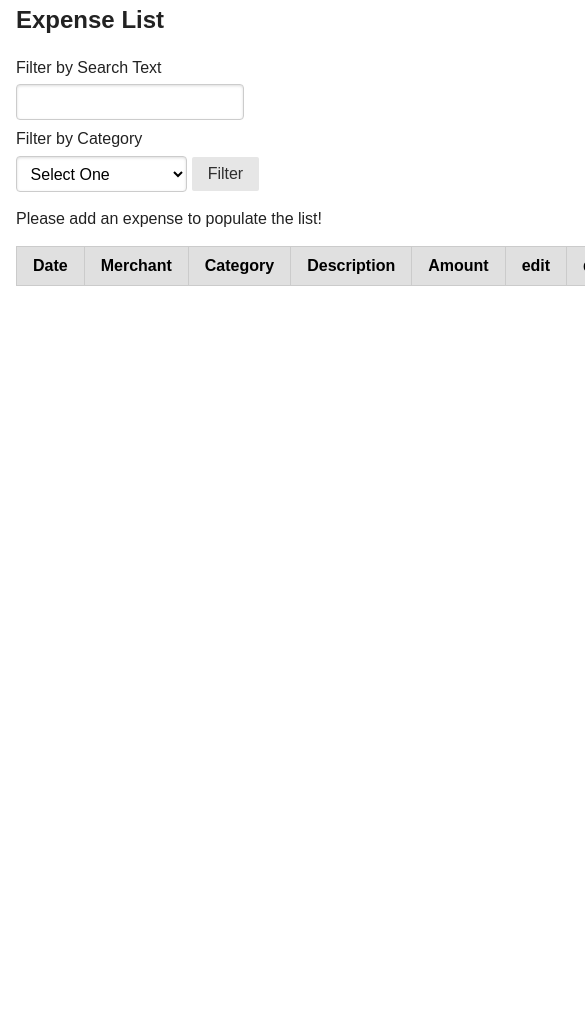
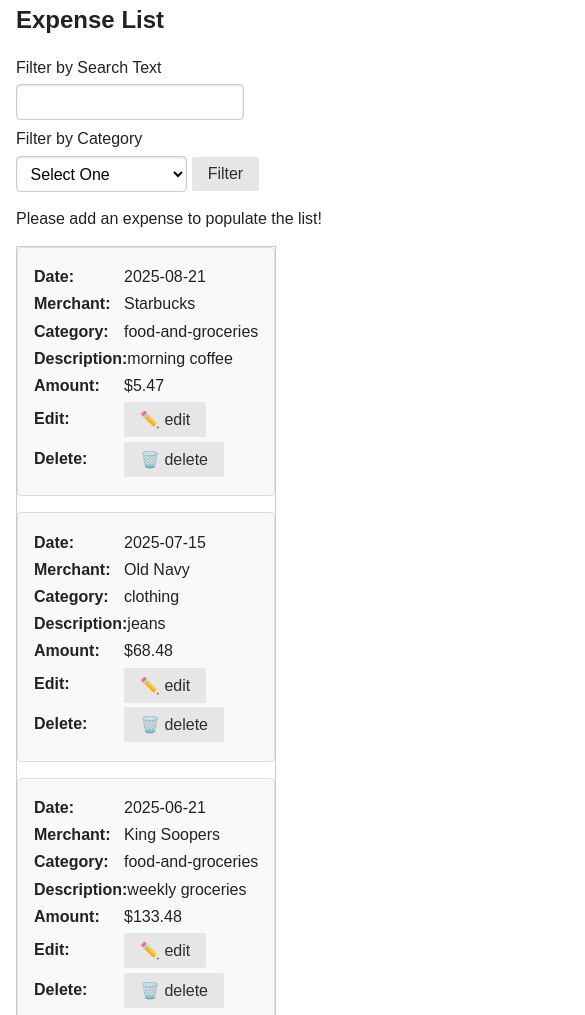
Before and after one commit to carloshhernandez/expense-tracker, a plain HTML site: page index.html in a window 390 px wide. Shown: the part 985-2000 px from the top of the page, 585 px wide, since content can reach past the window. Before the commit the page ends 1287 px from the top, so only its background shows below. Drawn offline with nearby package versions, Linux system fonts and the light colour scheme.

Commit message:
Add mobile responsiveness and seed data
- Implement responsive table design with card layout for mobile
- Add data-label attributes for mobile context display
- Create loadSeedData() function with realistic sample expenses
- Integrate seed data with existing expense display system
- Enhance deployed application with immediate functionality
- Fix mobile-first UX without hiding data from users

```diff
--- a/css/style.css
+++ b/css/style.css
@@ -112,6 +112,32 @@ body {
   display: block;
 }
 
+@media (max-width: 768px) {
+  .pure-table thead { display: none; }
+
+  .pure-table tbody tr {
+    display: block;
+    border: 1px solid #ddd;
+    border-radius: 4px;
+    margin-bottom: 1rem;
+    padding: 1rem;
+    background: #f9f9f9;
+    max-width: none;
+  }
+
+  .pure-table td {
+    display: block;
+    padding: 0.15rem 0;
+    border: none;
+  }
+
+  .pure-table td:before {
+    content: attr(data-label) ": ";
+    font-weight: bold;
+    display: inline-block;
+    min-width: 90px;
+  }
+}
 /* EXPENSE FORM ITEMS */
 
 /* ==========================================================================
--- a/js/script.js
+++ b/js/script.js
@@ -59,14 +59,19 @@ function addExpenseRow(expense) {
   // expense fields
   let dateColumn = document.createElement('td');
   dateColumn.textContent = expense.date;
+  dateColumn.setAttribute('data-label', 'Date');
   let merchantColumn = document.createElement('td');
   merchantColumn.textContent = expense.merchant;
+  merchantColumn.setAttribute('data-label', 'Merchant');
   let categoryColumn = document.createElement('td');
   categoryColumn.textContent = expense.category;
+  categoryColumn.setAttribute('data-label', 'Category');
   let descriptionColumn = document.createElement('td');
   descriptionColumn.textContent = expense.description;
+  descriptionColumn.setAttribute('data-label', 'Description');
   let amountColumn = document.createElement('td');
   amountColumn.textContent = '$' + expense.amount.toFixed(2);
+  amountColumn.setAttribute('data-label', 'Amount');
 
   // buttons
   let editColumn = document.createElement('td');
@@ -78,6 +83,8 @@ function addExpenseRow(expense) {
     >
       ✏️ edit
     </button>`;
+  editColumn.setAttribute('data-label', 'Edit');
+
   let deleteColumn = document.createElement('td');
   deleteColumn.innerHTML = `<button
       type="button"
@@ -87,6 +94,8 @@ function addExpenseRow(expense) {
     >
       🗑️ delete
     </button>`;
+  deleteColumn.setAttribute('data-label', 'Delete');
+
   // add row
   tableBody.appendChild(newRow);
   // add columns
@@ -146,3 +155,32 @@ tableBody.addEventListener('click', function (event) {
   }
   updateDashboard();
 });
+
+function loadSeedData() {
+  let sampleExpenses = [
+    new Expense(
+      '2025-08-21',
+      'Starbucks',
+      'food-and-groceries',
+      'morning coffee',
+      5.47
+    ),
+    new Expense('2025-07-15', 'Old Navy', 'clothing', 'jeans', 68.48),
+    new Expense(
+      '2025-06-21',
+      'King Soopers',
+      'food-and-groceries',
+      'weekly groceries',
+      133.48
+    ),
+  ];
+
+  sampleExpenses.forEach((expense) => {
+    expenses.push(expense);
+    addExpenseRow(expense);
+  });
+
+  updateDashboard();
+}
+
+loadSeedData();
```
